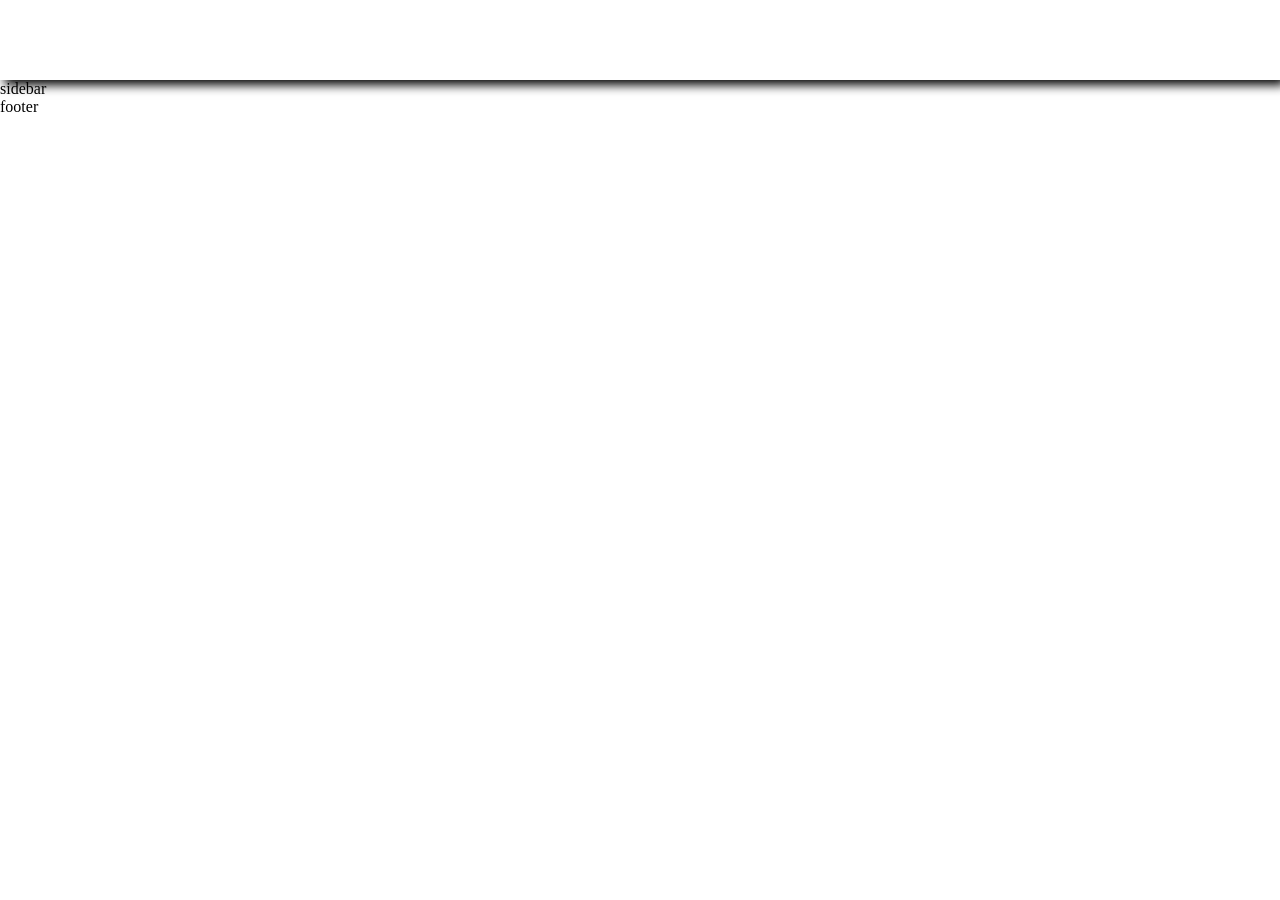
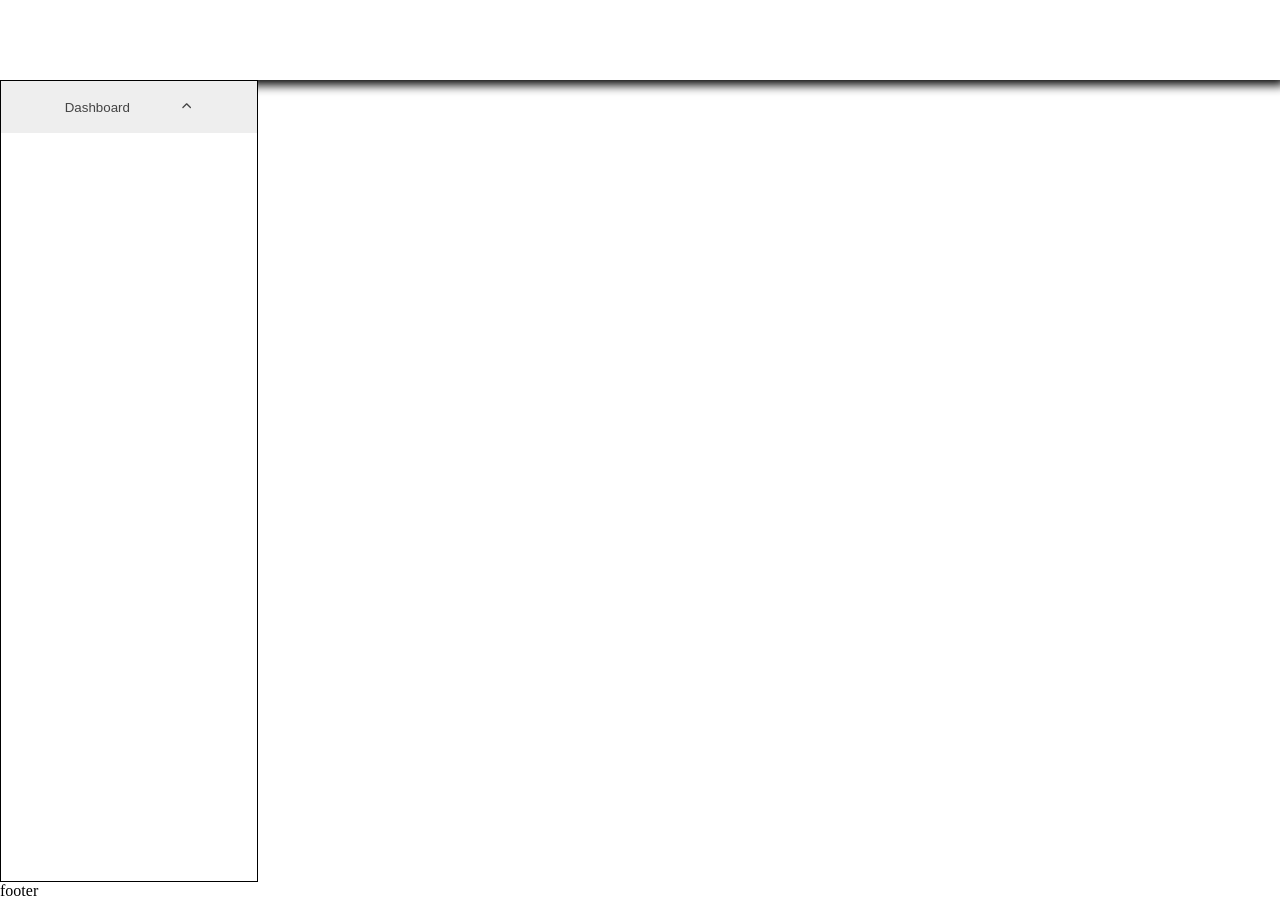
Before and after one commit to ahmadkybora/nextjs_3, a Next.js app: page / in a window 1280 px wide. Before the commit the page ends 800 px from the top, so only its background shows below. Built offline with nearby package versions, Linux system fonts and the light colour scheme.

Commit message:
display sidebar

```diff
--- a/src/app/(home)/sidebar.tsx
+++ b/src/app/(home)/sidebar.tsx
@@ -1,6 +1,42 @@
+"use client";
+
+import { Container } from "@/components";
+import sidebarStyles from "./home.module.scss";
+import { IoIosArrowUp } from "react-icons/io";
+import { IconContext } from "react-icons";
+import { useRef, useState } from "react";
+
 const Sidebar = () => {
+    interface Styles {
+        sidebar?: string;
+    }
+    const { sidebar }: Styles = sidebarStyles;
+    const ref = useRef<HTMLUListElement>(null);
+    const [display, setDisplay] = useState({ display: "none" });
+    const setShow = () => {
+        setDisplay({ display: "block" });
+    }
     return(
-        <>sidebar</>
+        <>
+            <Container style={sidebar}>
+                <button onClick={() => setShow()}>Dashboard
+                    <IconContext.Provider value={{ style: { marginLeft: "50px"} }}>
+                        <IoIosArrowUp />
+                    </IconContext.Provider>
+                </button>
+                <ul style={display}>
+                    <li>
+                        <a href="#">First item</a>
+                    </li>
+                    <li>
+                        <a href="#">Second item</a>
+                    </li>
+                    <li>
+                        <a href="#">Third item</a>
+                    </li>
+                </ul>
+            </Container>
+        </>
     );
 }
 
--- a/src/components/index.ts
+++ b/src/components/index.ts
@@ -1,5 +1,5 @@
+export { default as Container } from "./Container";
 export { default as SubmitButton } from "./SubmitButton";
-export { default as Container } from "./Container";
 export { default as Input } from "./Input";
 export { default as Label } from "./Label";
 export { default as Form } from "./Form";
--- a/src/styles/scss/pages/_landing.scss
+++ b/src/styles/scss/pages/_landing.scss
@@ -12,3 +12,63 @@
     height: $height10vh;
     justify-content: space-around;
 }
+
+.sidebar {
+    background-color: $white;
+    height: $height100vh;
+    width: $width20vw;
+    border: 1px black solid;
+    button {
+        background-color: #eee;
+        color: #444;
+        cursor: pointer;
+        padding: 18px;
+        width: 100%;
+        text-align: center;
+        border: none;
+        transition: 0.4s;
+    }
+    ul {
+        display: none;
+        list-style: none;
+        margin: auto;
+        padding: 10px;
+        li{
+            &:hover {
+                background-color: silver;
+            }
+            display: inlineBlock;
+            margin: 2px;
+            padding: 10px;
+            a {
+                text-decoration: none;
+                text-align: center;
+            }
+        }
+    }
+}
+
+// .sidebarUl {
+//     list-style: none;
+//     margin: auto;
+//     padding: 10px;
+//     li{
+//         &:hover {
+//             background-color: silver;
+//         }
+//         display: inlineBlock;
+//         margin: 2px;
+//         padding: 20px;
+//         border: 1px black solid;
+//     }
+// }
+
+// .sidebarLi {
+//     &:hover {
+//         background-color: silver;
+//     }
+//     display: inlineBlock;
+//     margin: 2px;
+//     padding: 20px;
+//     border: 1px black solid;
+// }
```
